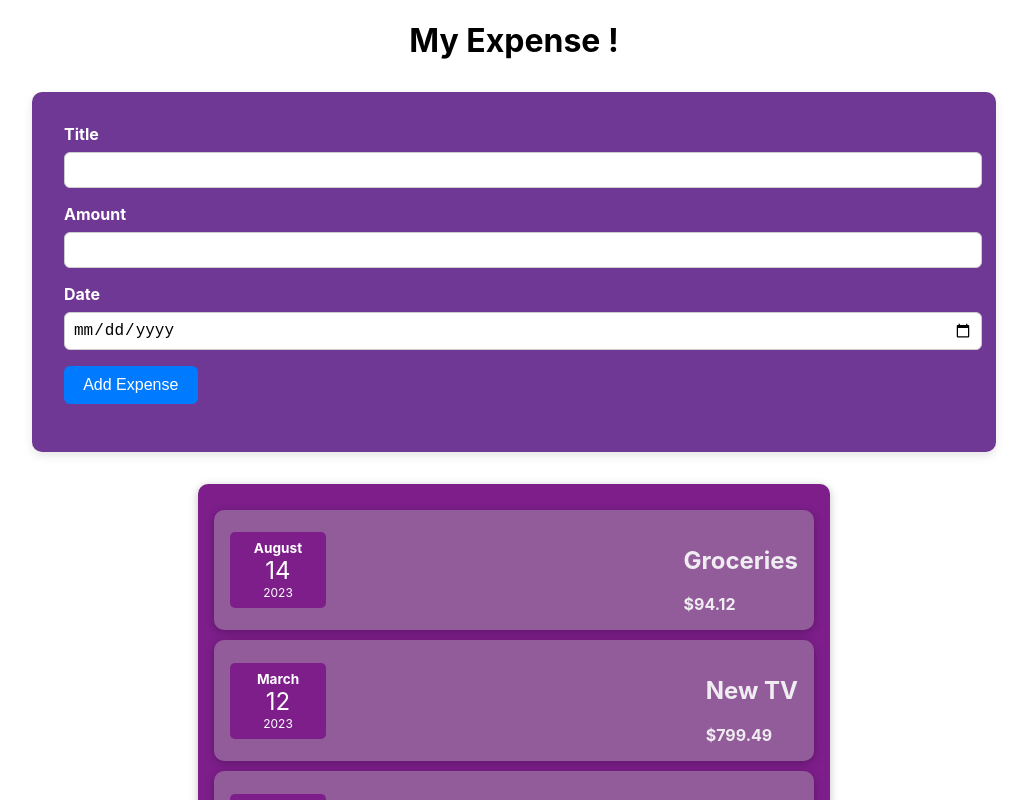
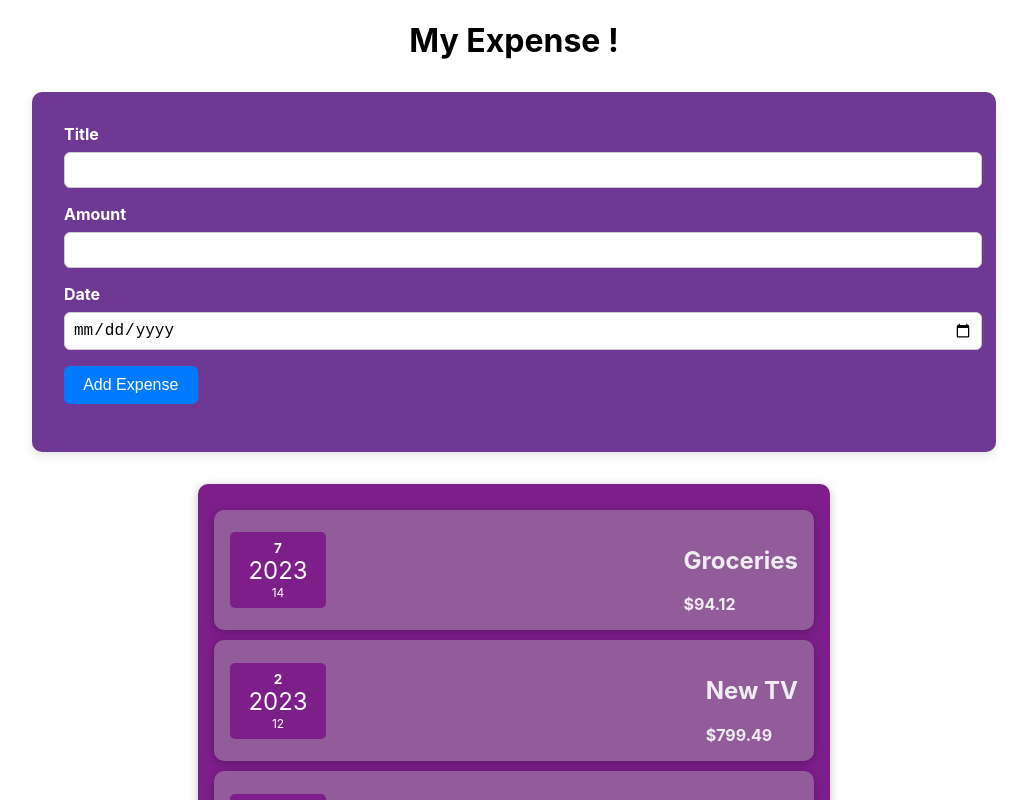
Before and after one commit to kunalmoundekar/Expenses-project01, a React (Create React App) app: page / in a window 1280 px wide. Shown: the top 800 px of the page, without its empty margins (126-1153 px from the left). Built offline with nearby package versions, Linux system fonts and the light colour scheme.

Commit message:
Resolved merge conflicts

```diff
--- a/src/App.js
+++ b/src/App.js
@@ -4,26 +4,33 @@ import Expenses from './componts/Expense';
 import ExpensesData from './componts/ExpensesData';
 import './App.css'
 
-// import React, { useState } from 'react';
+import  { useState } from 'react';
 
 import NewExpenses from './componts/NewExpenses/NewExpenses';
 
 
-const App = () => {
+const App = (props) => {
+
+
+  const [expenses, setExpenses] = useState(ExpensesData);
+
+
 
   const AppsaveExpensesHandler = (expenseData) => {
-    const AppupdatedExpenseData = {
-      ...expenseData,
-    };
+    setExpenses((prevExpenses) => [expenseData, ...prevExpenses]);
+    console.log(expenseData);
+  };
 
-    console.log(AppupdatedExpenseData)
-  }
+
+
 
   return (
     <div>
       <h1 className='heading1'>My Expense ! </h1>
       <NewExpenses AppsaveExpensesHandler={AppsaveExpensesHandler} />
-      <Expenses item={ExpensesData} />
+
+      <Expenses item={expenses} />
+
     </div>
   );
 };
--- a/src/componts/ExpenseDate.js
+++ b/src/componts/ExpenseDate.js
@@ -2,9 +2,17 @@ import React from 'react';
 import './ExpenseDate.css';
 
 const ExpenseDate = (props) => {
-  const month = props.date.toLocaleString('en-US', { month: 'long' });
-  const day = props.date.toLocaleString('en-US', { day: '2-digit' });
-  const year = props.date.getFullYear();
+  // const month = props.date.toLocaleString('en-US', { month: 'long' });
+  // const day = props.date.toLocaleString('en-US', { day: '2-digit' });
+  // const year = props.date.getFullYear();
+
+  const date2=new Date(props.date)
+
+  const month = date2.getMonth();
+  const day = date2.getFullYear();
+  const year =date2.getDate() ;
+
+
 
   return (
     <div className="expense-date">
```
Also changed, not shown: 2 other files (tests, documents, lock files or other folders).
